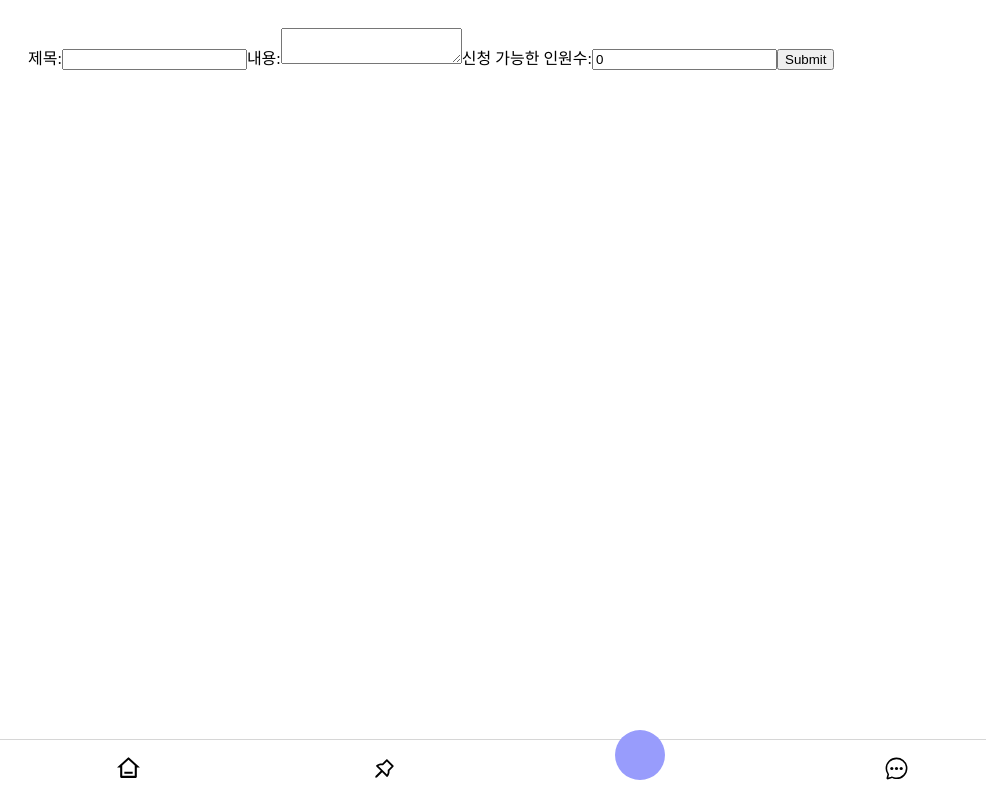
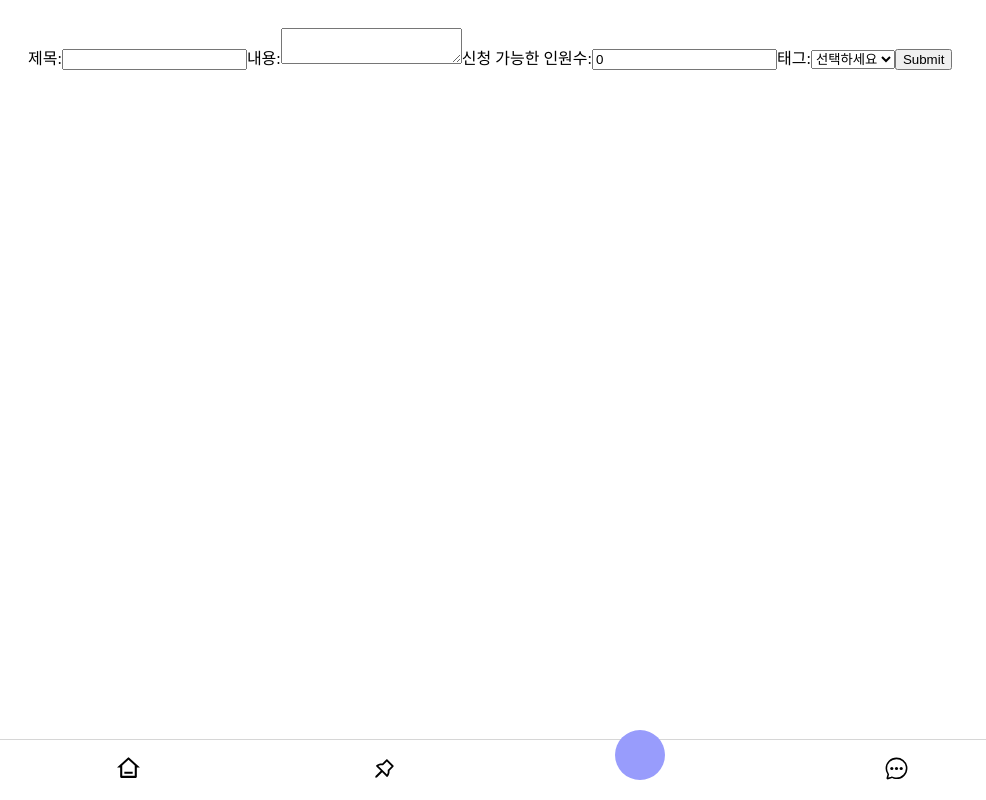
Before and after one commit to SCH-PAEI/paei_front, a React (Create React App) app: page /post in a window 1280 px wide. Shown: the whole page, without its empty margins (0-986 px from the left). Built offline with nearby package versions, Linux system fonts and the light colour scheme; some icons are missing.

Commit message:
[Feat] 태그 기능 추가

```diff
--- a/src/components/WritePost.jsx
+++ b/src/components/WritePost.jsx
@@ -5,6 +5,7 @@ function WritePost() {
   const [title, setTitle] = useState("");
   const [content, setContent] = useState("");
   const [maxMember, setMaxMember] = useState(0);
+  const [tag, setTag] = useState([]);
 
   const handleSubmit = async (e) => {
     e.preventDefault();
@@ -63,6 +64,16 @@ function WritePost() {
           onChange={(e) => setMaxMember(e.target.value)}
         />
       </label>
+      <label>
+        태그:
+        <select value={tag} onChange={(e) => setTag(e.target.value)}>
+          <option value="">선택하세요</option>
+          <option value="같이해요">같이해요</option>
+          <option value="같이배달">같이배달</option>
+          <option value="같이타요">같이타요</option>
+        </select>
+      </label>
+
       <button type="submit">Submit</button>
     </form>
   );
```
